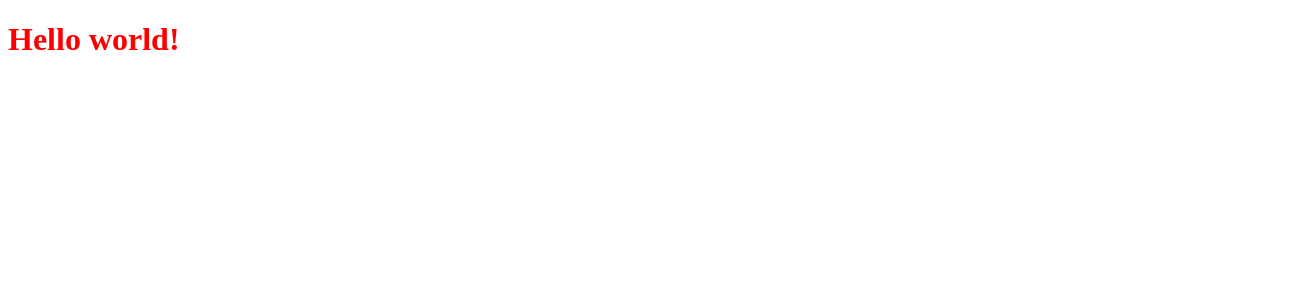
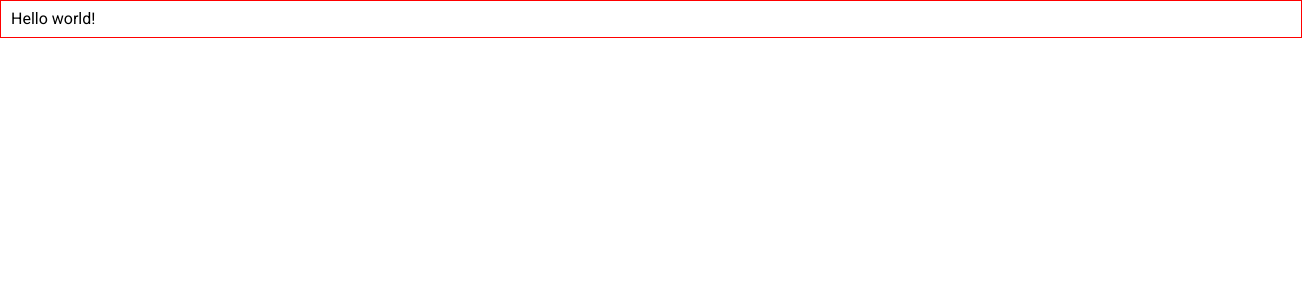
Before and after one commit to huynhimo635/sign_in_ui_react_vite, a React (Vite) app: page / in a window 1280 px wide. Shown: the top 300 px of the page, 1302 px wide, since content can reach past the window. Built offline with nearby package versions, Linux system fonts and the light colour scheme.

Commit message:
feat: initial sass

```diff
--- a/src/App.jsx
+++ b/src/App.jsx
@@ -1,7 +1,7 @@
 import './styles/index.scss'
 
 function App() {
-	return <h1>Hello world!</h1>
+	return <div className="container">Hello world!</div>
 }
 
 export default App
--- /dev/null
+++ b/src/styles/configs/_base.scss
@@ -0,0 +1,58 @@
+@import url('https://fonts.googleapis.com/css2?family=M+PLUS+Rounded+1c:wght@100;300;400;500;700;800;900&family=Roboto:ital,wght@0,100;0,300;0,400;0,500;0,700;0,900;1,100;1,300;1,400;1,500;1,700;1,900&display=swap');
+
+html {
+	font-size: 16px;
+	scroll-behavior: smooth;
+	font-family: 'Roboto', Arial, Helvetica, sans-serif;
+	max-width: 1920px;
+
+	@include mobile {
+		font-size: 13px;
+	}
+}
+
+body {
+	font-size: $medium_fs;
+	height: 100vh;
+	width: 100vw;
+	overflow: hidden;
+}
+
+img {
+	max-width: 100%;
+}
+
+.grid {
+	display: grid;
+}
+
+// Generator grid automatic via class name
+@each $val in $grid_numbers {
+	.grid-col-#{$val} {
+		grid-template-columns: repeat($val, 1fr);
+	}
+}
+
+@each $val in $grid_numbers {
+	.grid-col-md-#{$val} {
+		@include tablet {
+			grid-template-columns: repeat($val, 1fr);
+		}
+	}
+}
+
+@each $val in $grid_numbers {
+	.grid-col-sm-#{$val} {
+		@include mobile {
+			grid-template-columns: repeat($val, 1fr);
+		}
+	}
+}
+
+.container {
+	width: 100%;
+	padding: 10px;
+	margin: auto;
+
+	border: 1px red solid;
+}
--- /dev/null
+++ b/src/styles/configs/_reset.scss
@@ -0,0 +1,124 @@
+html,
+body,
+div,
+span,
+applet,
+object,
+iframe,
+h1,
+h2,
+h3,
+h4,
+h5,
+h6,
+p,
+blockquote,
+pre,
+a,
+abbr,
+acronym,
+address,
+big,
+cite,
+code,
+del,
+dfn,
+em,
+img,
+ins,
+kbd,
+q,
+s,
+samp,
+small,
+strike,
+strong,
+sub,
+sup,
+tt,
+var,
+b,
+u,
+i,
+center,
+dl,
+dt,
+dd,
+ol,
+ul,
+li,
+fieldset,
+form,
+label,
+legend,
+table,
+caption,
+tbody,
+tfoot,
+thead,
+tr,
+th,
+td,
+article,
+aside,
+canvas,
+details,
+embed,
+figure,
+figcaption,
+footer,
+header,
+hgroup,
+menu,
+nav,
+output,
+ruby,
+section,
+summary,
+time,
+mark,
+audio,
+video {
+	margin: 0;
+	padding: 0;
+	border: 0;
+	font-size: 100%;
+	font: inherit;
+	vertical-align: baseline;
+}
+/* HTML5 display-role reset for older browsers */
+article,
+aside,
+details,
+figcaption,
+figure,
+footer,
+header,
+hgroup,
+menu,
+nav,
+section {
+	display: block;
+}
+body {
+	line-height: 1;
+}
+ol,
+ul {
+	list-style: none;
+}
+blockquote,
+q {
+	quotes: none;
+}
+blockquote:before,
+blockquote:after,
+q:before,
+q:after {
+	content: '';
+	content: none;
+}
+table {
+	border-collapse: collapse;
+	border-spacing: 0;
+}
--- a/src/styles/index.scss
+++ b/src/styles/index.scss
@@ -1,3 +1,13 @@
-h1 {
-  color: red;
-}
+// Variables
+@import './variables/variables';
+
+// Mixins
+@import './mixins/mixins';
+
+// Configs
+@import './configs/reset';
+@import './configs/base';
+
+// Components
+
+// Pages
--- /dev/null
+++ b/src/styles/mixins/_mixins.scss
@@ -0,0 +1,21 @@
+// Responsive
+
+@mixin mobile {
+	@media only screen and (max-width: $mobile-width) {
+		@content;
+	}
+}
+
+@mixin tablet {
+	@media only screen and (max-width: $tablet-width) {
+		@content;
+	}
+}
+
+// Flex box
+
+@mixin flex($align-item, $justify-content) {
+	display: flex;
+	align-items: $align-item;
+	justify-content: $justify-content;
+}
--- /dev/null
+++ b/src/styles/variables/_variables.scss
@@ -0,0 +1,22 @@
+// Font sizes
+$small_fs: 0.5rem;
+$semi_medium_fs: 0.8rem;
+$medium_fs: 1rem;
+$semi_large_fs: 1.1rem;
+$large_fs: 1.3rem;
+
+// Text Colors
+$primary_text_color: #000000;
+$secondary_text_color: #ffffff;
+
+// Background Colors
+$primary_bg_color: #ffffff;
+$secondary_bg_color: #222222;
+$tertiary_bg_color: #f8f8f8;
+
+// Responsive width
+$mobile_width: 360px;
+$tablet_width: 1366px;
+
+// Grid Numbers
+$grid_numbers: (0, 1, 2, 3, 4, 5, 6, 7, 8);
```
